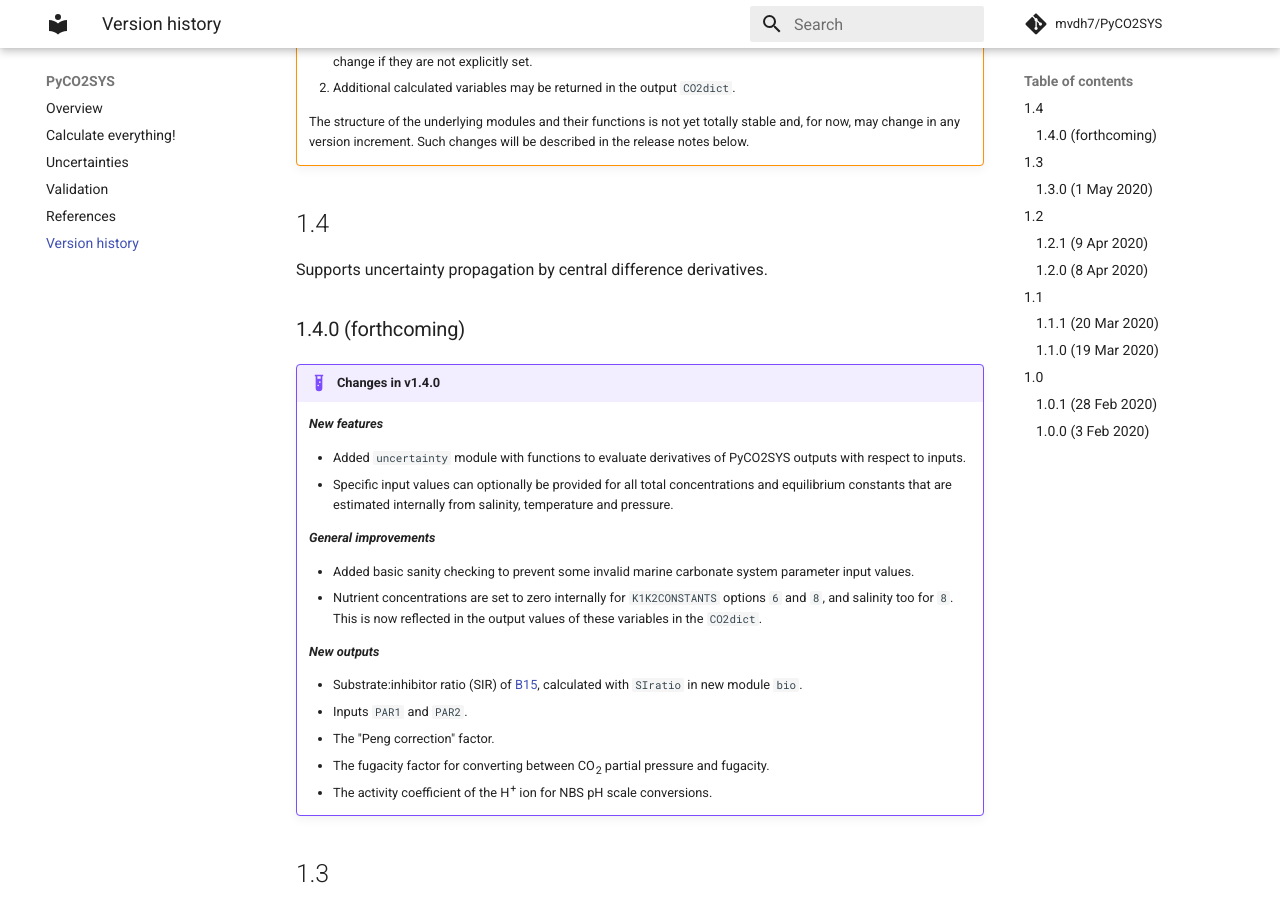
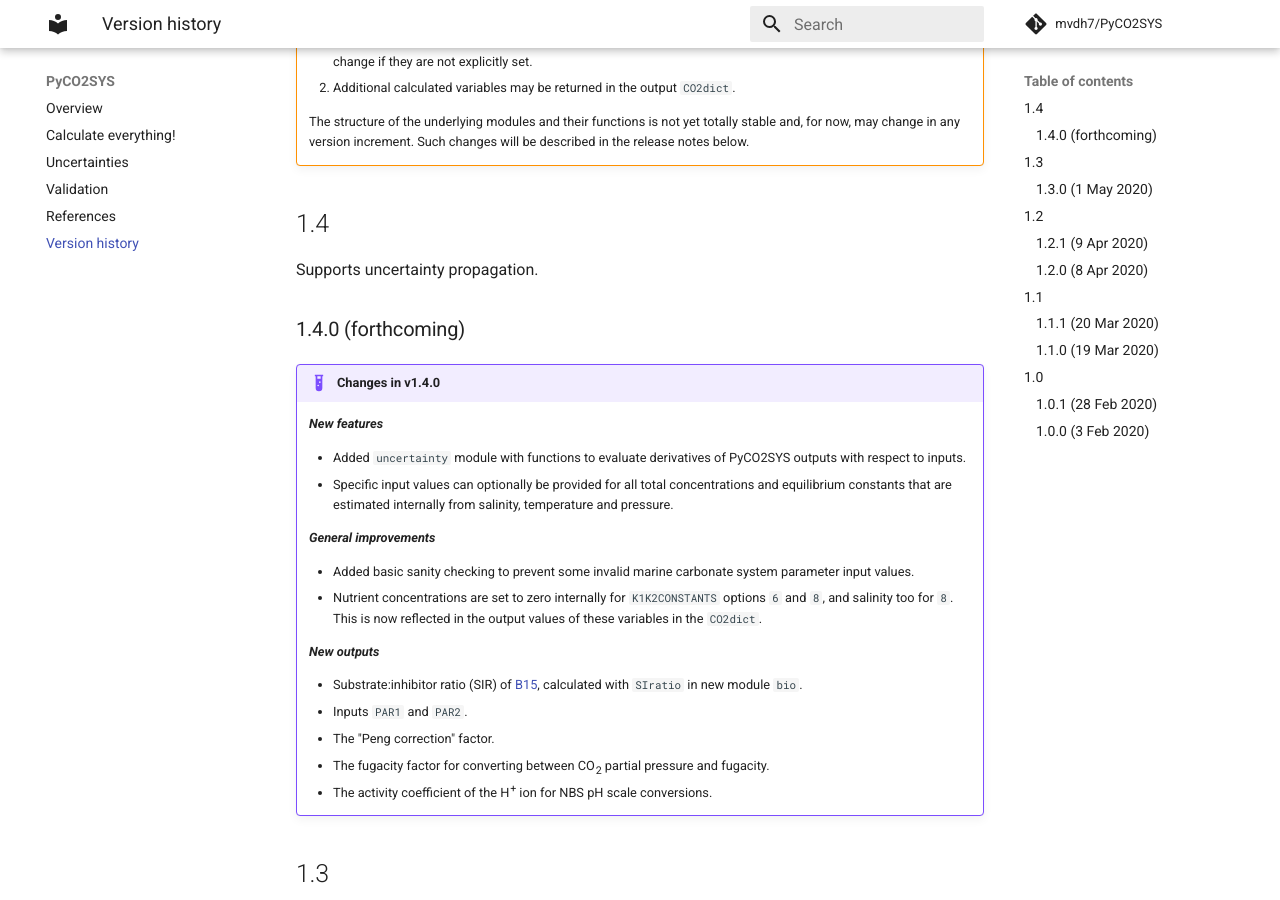
Before and after one commit to mvdh7/PyCO2SYS, an MkDocs documentation site: the page built from docs/versions.md, in a window 1280 px wide and 900 px high, scrolled down 557 px. Built offline with MkDocs 1.6.1 and Material for MkDocs 9.7.7, drawn with Linux system fonts in a browser that asks for light colours; formulas are drawn with MathJax 3; comment, search, counter and statistics services are not loaded.

Commit message:
Final updates

```diff
--- a/docs/versions.md
+++ b/docs/versions.md
@@ -24,7 +24,7 @@
 
 ## 1.4
 
-Supports uncertainty propagation by central difference derivatives.
+Supports uncertainty propagation.
 
 ### 1.4.0 (forthcoming)
 
```
